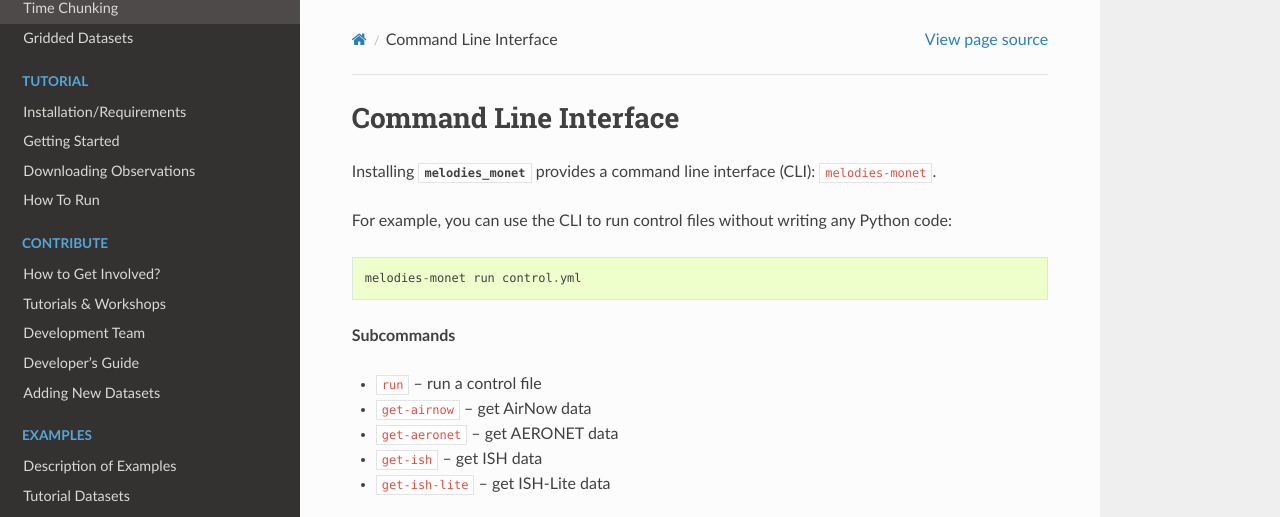
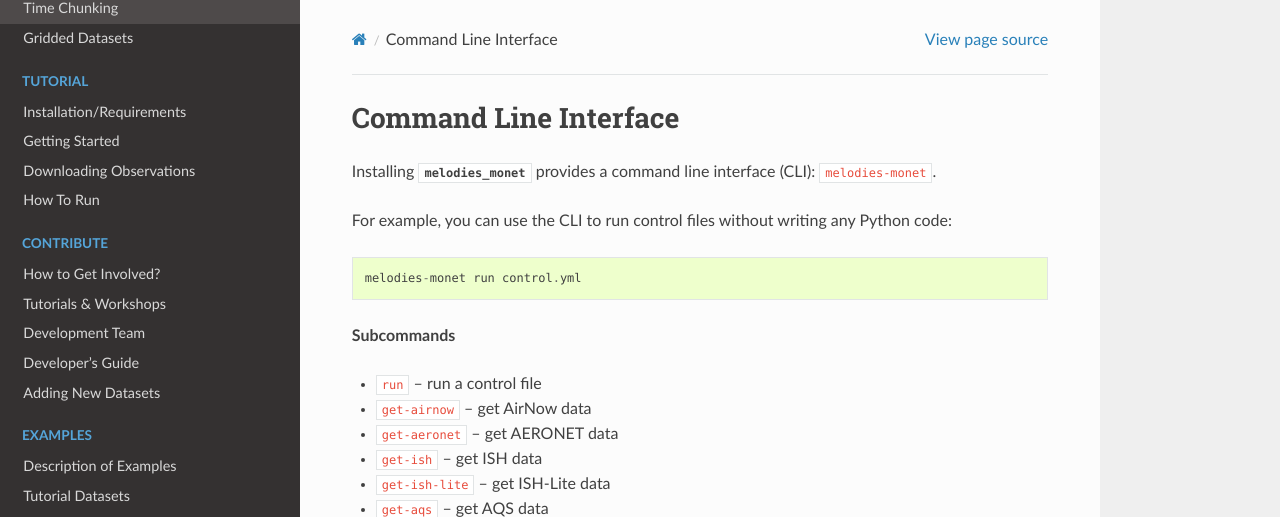
Before and after one commit to NOAA-CSL/MELODIES-MONET, a Sphinx documentation site: the page built from docs/cli.rst, in a window 1280 px wide, cut to the strip 0-517 px from the top of the page. Built offline with Sphinx 7.4.7 and the Read the Docs theme 2.0.0, drawn with Linux system fonts in a browser that asks for light colours; pages that are not in the unit, such as notebooks, are missing from menus.

Commit message:
Add get-aqs to CLI doc

```diff
--- a/docs/cli.rst
+++ b/docs/cli.rst
@@ -17,6 +17,7 @@ any Python code::
 * |get-aeronet|_ -- get AERONET data
 * |get-ish|_ -- get ISH data
 * |get-ish-lite|_ -- get ISH-Lite data
+* |get-aqs|_ -- get AQS data
 
 .. |run| replace:: ``run``
 .. _run: #melodies-monet-run
@@ -33,6 +34,9 @@ any Python code::
 .. |get-ish-lite| replace:: ``get-ish-lite``
 .. _get-ish-lite: #melodies-monet-get-ish-lite
 
+.. |get-aqs| replace:: ``get-aqs``
+.. _get-aqs: #melodies-monet-get-aqs
+
 .. click:: melodies_monet._cli:_typer_click_object
    :prog: melodies-monet
    :nested: full
```
